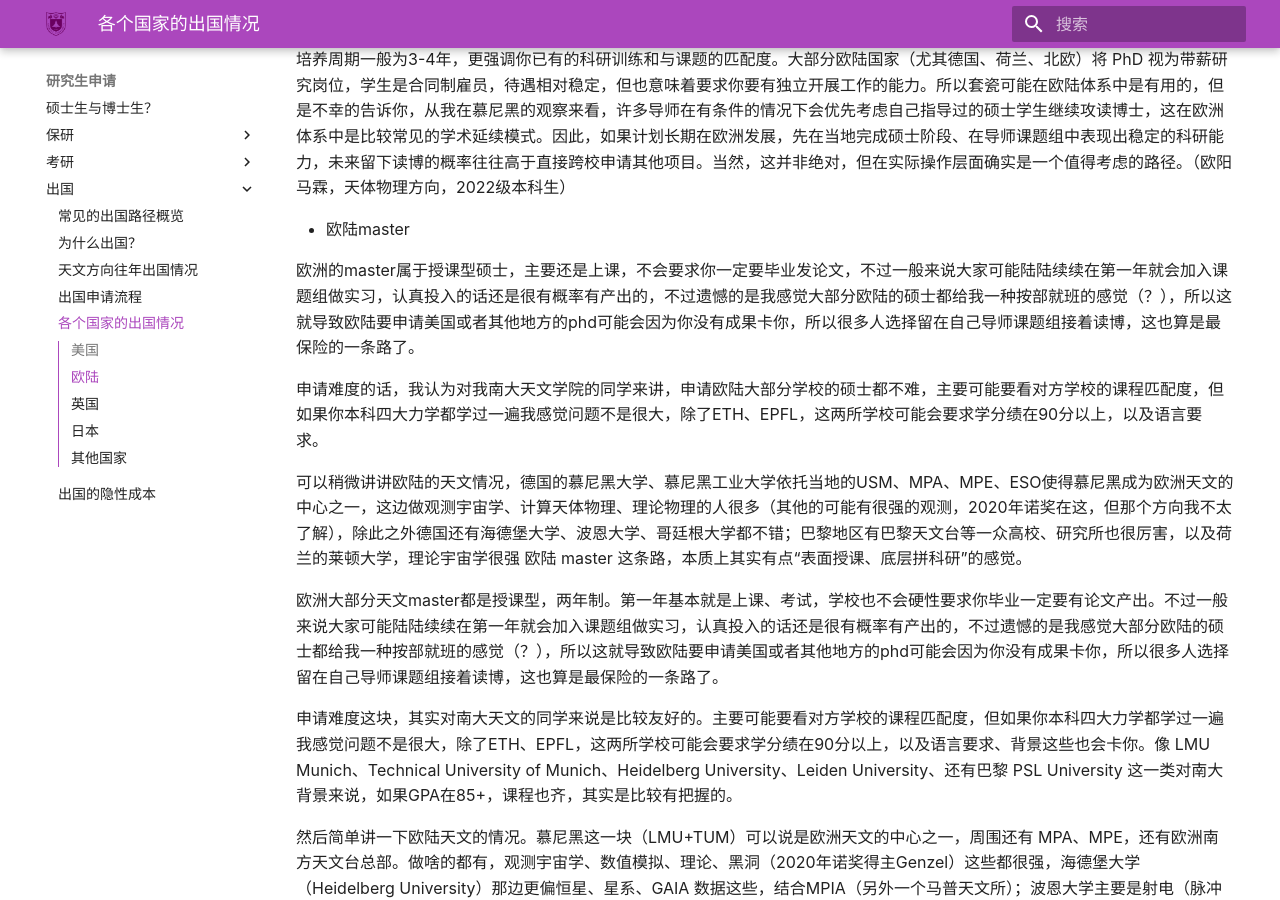
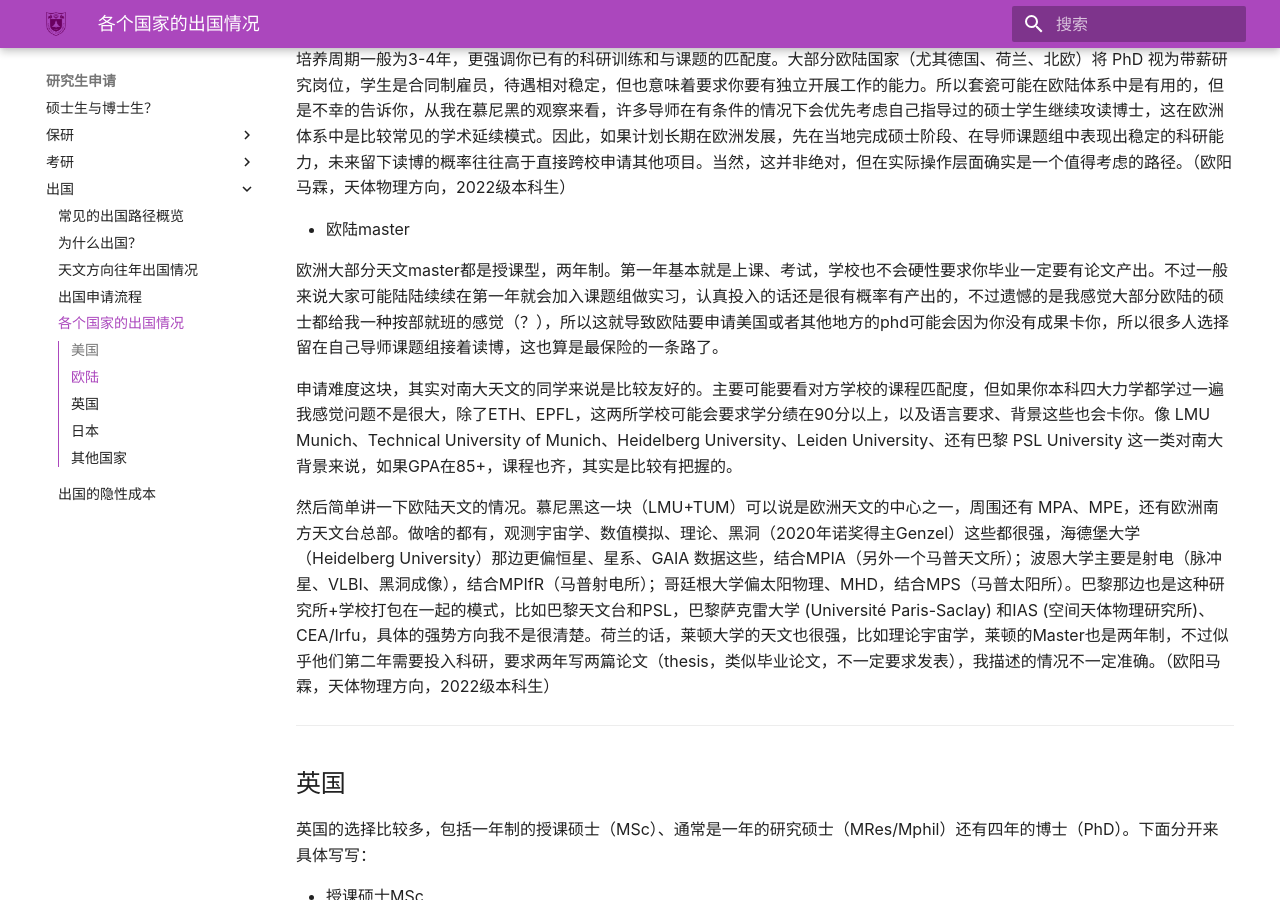
Before and after one commit to nju-astronomy/NJU-ASA, an MkDocs documentation site: the page built from docs/pathway/abroad/abroad_countries.md, in a window 1280 px wide and 900 px high, scrolled down 913 px. Built offline with MkDocs 1.6.1 and Material for MkDocs 9.7.7, drawn with Linux system fonts in a browser that asks for light colours; some web fonts are replaced.

Commit message:
Update abroad_countries.md

```diff
--- a/docs/pathway/abroad/abroad_countries.md
+++ b/docs/pathway/abroad/abroad_countries.md
@@ -20,13 +20,6 @@
 培养周期一般为3-4年，更强调你已有的科研训练和与课题的匹配度。大部分欧陆国家（尤其德国、荷兰、北欧）将 PhD 视为带薪研究岗位，学生是合同制雇员，待遇相对稳定，但也意味着要求你要有独立开展工作的能力。所以套瓷可能在欧陆体系中是有用的，但是不幸的告诉你，从我在慕尼黑的观察来看，许多导师在有条件的情况下会优先考虑自己指导过的硕士学生继续攻读博士，这在欧洲体系中是比较常见的学术延续模式。因此，如果计划长期在欧洲发展，先在当地完成硕士阶段、在导师课题组中表现出稳定的科研能力，未来留下读博的概率往往高于直接跨校申请其他项目。当然，这并非绝对，但在实际操作层面确实是一个值得考虑的路径。（欧阳马霖，天体物理方向，2022级本科生）
 
 - 欧陆master
-
-欧洲的master属于授课型硕士，主要还是上课，不会要求你一定要毕业发论文，不过一般来说大家可能陆陆续续在第一年就会加入课题组做实习，认真投入的话还是很有概率有产出的，不过遗憾的是我感觉大部分欧陆的硕士都给我一种按部就班的感觉（？），所以这就导致欧陆要申请美国或者其他地方的phd可能会因为你没有成果卡你，所以很多人选择留在自己导师课题组接着读博，这也算是最保险的一条路了。
-
-申请难度的话，我认为对我南大天文学院的同学来讲，申请欧陆大部分学校的硕士都不难，主要可能要看对方学校的课程匹配度，但如果你本科四大力学都学过一遍我感觉问题不是很大，除了ETH、EPFL，这两所学校可能会要求学分绩在90分以上，以及语言要求。
-
-可以稍微讲讲欧陆的天文情况，德国的慕尼黑大学、慕尼黑工业大学依托当地的USM、MPA、MPE、ESO使得慕尼黑成为欧洲天文的中心之一，这边做观测宇宙学、计算天体物理、理论物理的人很多（其他的可能有很强的观测，2020年诺奖在这，但那个方向我不太了解），除此之外德国还有海德堡大学、波恩大学、哥廷根大学都不错；巴黎地区有巴黎天文台等一众高校、研究所也很厉害，以及荷兰的莱顿大学，理论宇宙学很强
-欧陆 master 这条路，本质上其实有点“表面授课、底层拼科研”的感觉。
 
 欧洲大部分天文master都是授课型，两年制。第一年基本就是上课、考试，学校也不会硬性要求你毕业一定要有论文产出。不过一般来说大家可能陆陆续续在第一年就会加入课题组做实习，认真投入的话还是很有概率有产出的，不过遗憾的是我感觉大部分欧陆的硕士都给我一种按部就班的感觉（？），所以这就导致欧陆要申请美国或者其他地方的phd可能会因为你没有成果卡你，所以很多人选择留在自己导师课题组接着读博，这也算是最保险的一条路了。
 
```
